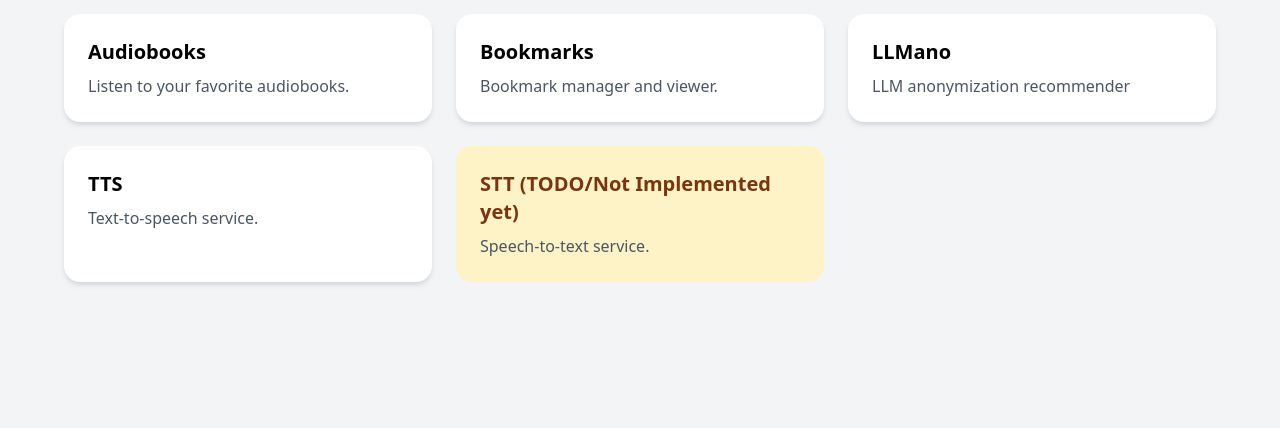
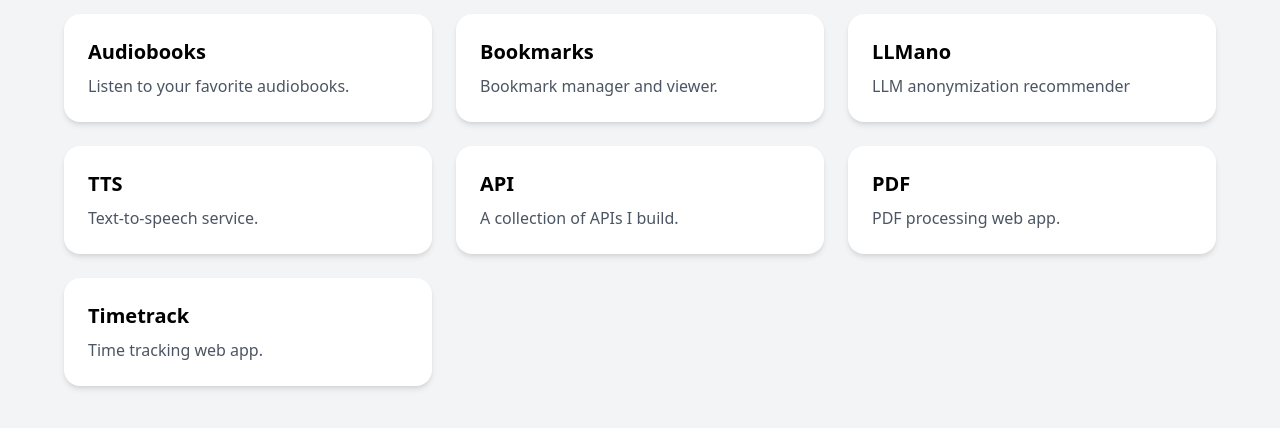
Before and after one commit to LeanderZiehm/leanders-portfolio-web-apps, a website: page public/index.html in a window 1280 px wide. Shown: the part 90-518 px from the top of the page. Drawn offline with nearby package versions, Linux system fonts and the light colour scheme.

Commit message:
added links

```diff
--- a/public/index.html
+++ b/public/index.html
@@ -35,11 +35,23 @@
         url: "https://tts.leanderziehm.com"
       },
       {
-        title: "STT",
-        description: "Speech-to-text service.",
-        url: "https://stt.leanderziehm.com",
-        todo: true
+        title: "API",
+        description: "A collection of APIs I build.",
+        url: "https://api.leanderziehm.com"
+      },
+      {
+        title: "PDF",
+        description: "PDF processing web app.",
+        url: "https://pdf.leanderziehm.com"
+      },
+      {
+        title: "Timetrack",
+        description: "Time tracking web app.",
+        url: "https://timetrack.leanderziehm.com"
       }
+
+
+
     ];
 
     const appGrid = document.getElementById('app-grid');
```
